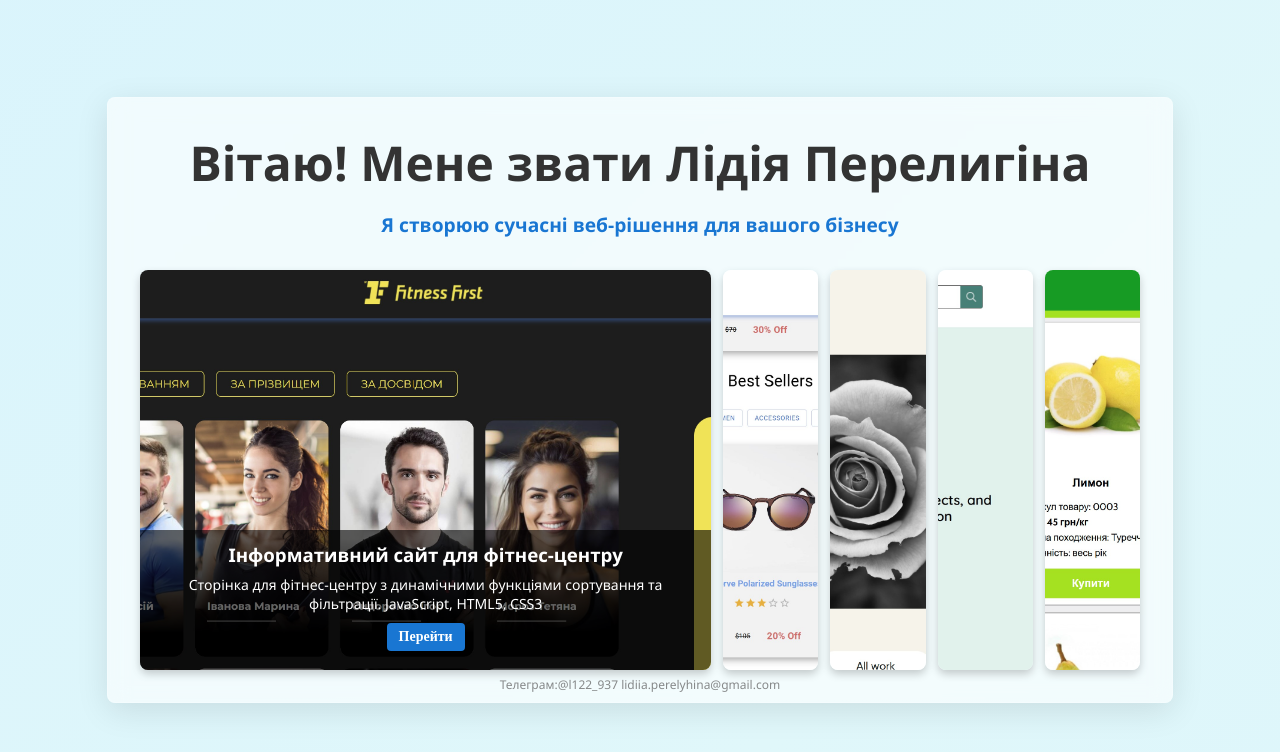
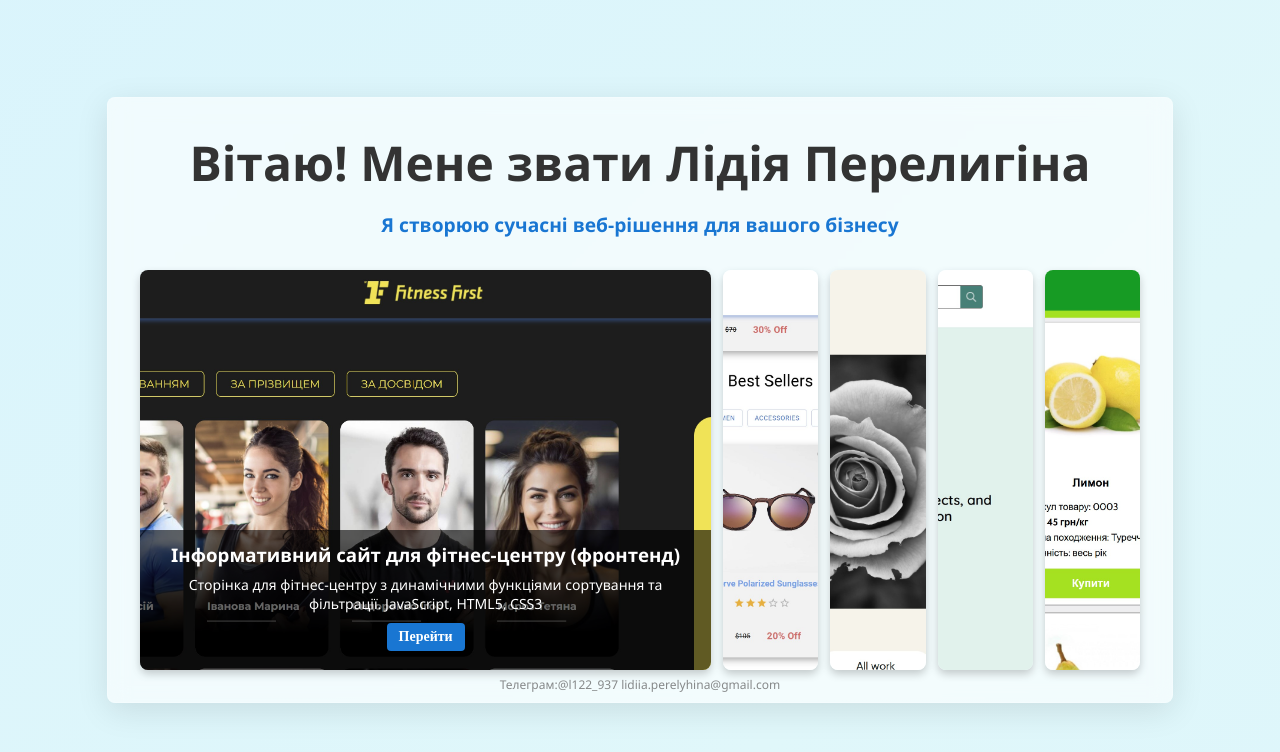
Before and after one commit to LidiiaPN/hero-animation-page, a React (Vite) app: page / in a window 1280 px wide. Shown: the top 752 px of the page. Built offline with nearby package versions, Linux system fonts and the light colour scheme; a web font is replaced by a local one.

Commit message:
title nowrap

```diff
--- a/src/components/HeroSection.jsx
+++ b/src/components/HeroSection.jsx
@@ -17,42 +17,51 @@ export default function HeroSection() {
     return () => window.removeEventListener('resize', handleResize);
   }, []);
 
-  const title = 'Вітаю! Мене звати Лідія Перелигіна';
+  //const title = 'Вітаю! Мене звати <span style={{ whiteSpace: 'nowrap' }}>Лідія</span> Перелигіна';
+
+  const title = (
+  <>
+    Вітаю! Мене звати{' '}
+    <span style={{ whiteSpace: 'nowrap' }}>Лідія</span>{' '}
+    <span style={{ whiteSpace: 'nowrap' }}>Перелигіна</span>
+  </>
+);
+
 
   const projects = [
     {
       url: 'https://sp-fitness-eb42cc.gitlab.io/',
       img: './images/fitness-project.jpg',
       position: 'top',
-      alt: 'Інформативний сайт для фітнес-центру',
+      alt: 'Інформативний сайт для фітнес-центру (фронтенд)',
       description: 'Сторінка для фітнес-центру з динамічними функціями сортування та фільтрації. JavaScript, HTML5, CSS3',
     },
     {
       url: 'https://sporty-steel.vercel.app/',
       img: './images/shop-project.jpg',
       position: 'top',
-      alt: 'Інтернет-магазин спортивних товарів',
+      alt: 'Інтернет-магазин спортивних товарів (фронтенд+бекенд)',
       description: 'Магазин зі сторінками товарів і корзиною. React, Redux, React Router, Axios, MUI, Emotion, Formik, Yup, Vite, Sass, Jest, Node.js, MongoDB',
     },
     {
       url: 'https://step-project2-f47290.gitlab.io/',
       img: './images/diane-project2.jpg',
       position: 'bottom',
-      alt: 'Сайт-візитка творчої особи',
+      alt: 'Сайт-візитка творчої особи (верстка)',
       description: 'Проєкт зібрано за допомогою Gulp, реалізовано адаптивний дизайн для трьох розмірів екранів. HTML5, SCSS, Gulp',
     },
     {
       url: 'https://tinyurl.com/4ejr5ner',
       img: './images/education-project.jpg',
       position: 'top',
-      alt: 'Адаптивний вебсайт для освітнього центру',
+      alt: 'Адаптивний вебсайт для освітнього центру (верстка)',
       description: 'Використано медіа-запити для оптимізації на різних пристроях, включаючи мобільні телефони, планшети та десктопи. HTML5, CSS3, CSS Grid',
     },
     {
       url: 'https://react-hw6-nine.vercel.app/',
       img: './images/fruit-world-project.jpg',
       position: 'top',
-      alt: 'Інтернет-магазин фруктів',
+      alt: 'Інтернет-магазин фруктів (фронтенд)',
       description: 'Магазин зі сторінкою товарів, обраних товарів та корзиною. React, Redux, React Router, Jest',
     },
   ];
@@ -69,7 +78,8 @@ export default function HeroSection() {
             fontSize: window.innerWidth <= 768 ? '2.25rem' : '3rem',
               marginBottom: '16px' }}
         >
-          {title.split('').map((char, index) => (
+          {title}
+       { /*  {title.split('').map((char, index) => (
             <motion.span
               key={index}
               initial={{ opacity: 0, y: 20 }}
@@ -79,7 +89,7 @@ export default function HeroSection() {
             >
               {char === ' ' ? '\u00A0' : char}
             </motion.span>
-          ))}
+          ))}*/}
         </motion.h1>
 
         <motion.p
```
